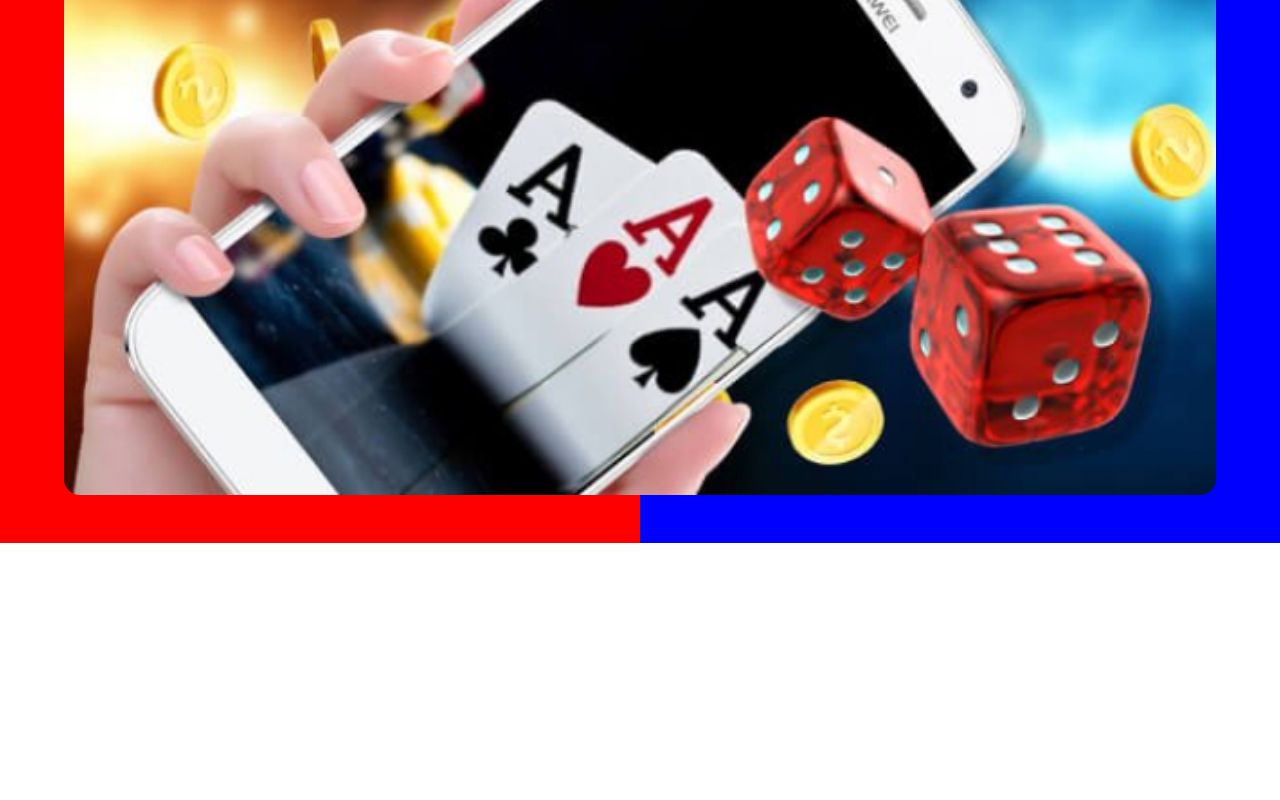
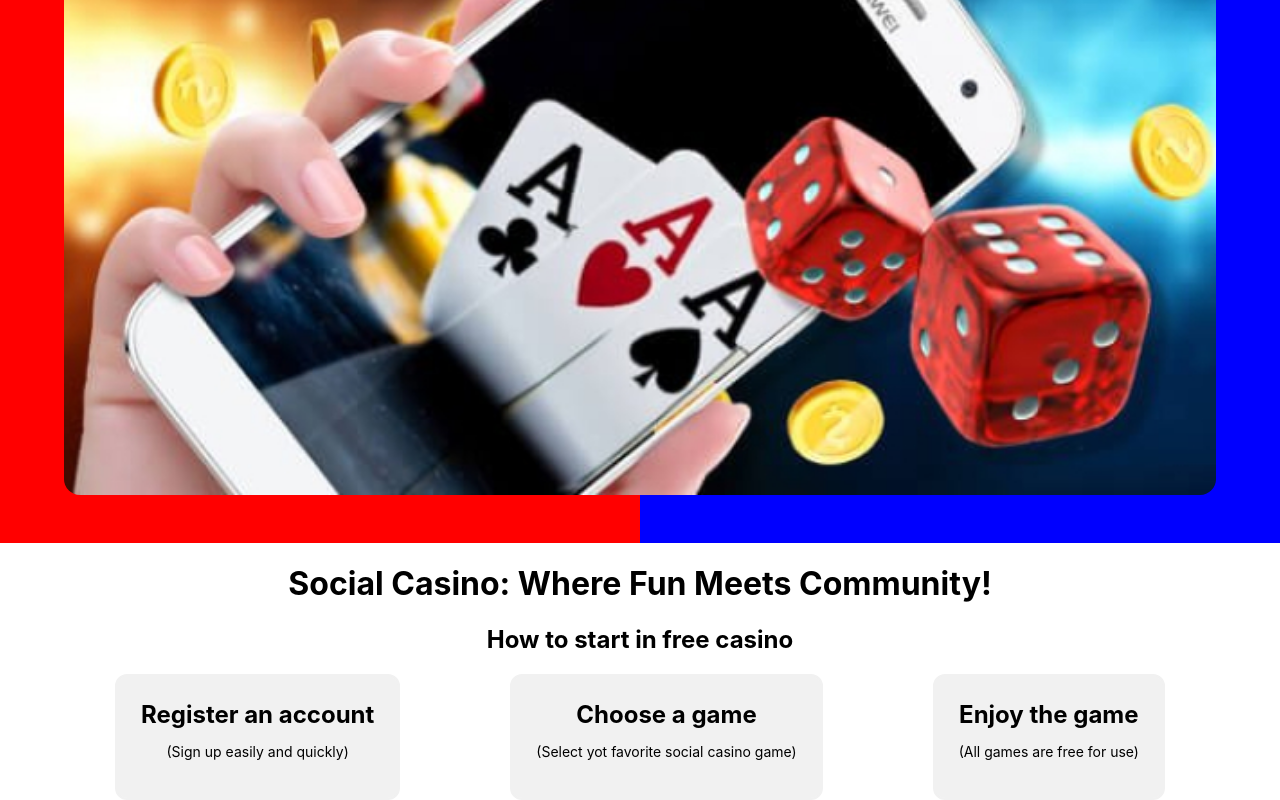
Before and after one commit to niaYaro/wp, a React (Create React App) app: page / in a window 1280 px wide. Shown: the part 474-1274 px from the top of the page. Before the commit the page ends 1017 px from the top, so only its background shows below. Built offline with nearby package versions, Linux system fonts and the light colour scheme.

Commit message:
added MainTitle and HowToStart components

```diff
--- a/src/App.tsx
+++ b/src/App.tsx
@@ -3,12 +3,16 @@ import logo from './logo.svg';
 import './App.css';
 import Header from './components/Header/Header';
 import MainImage from './components/MainImage/MainImage';
+import MainTitle from './components/MainTitle/MainTitle';
+import HowToStart from './components/HowToStart/HowToStart';
 
 function App() {
   return (
     <>
       <Header />
       <MainImage />
+      <MainTitle />
+      <HowToStart />
     </>
     // <div className="App">
     //   <header className="App-header">
--- /dev/null
+++ b/src/components/HowToStart/HowToStart.module.css
@@ -0,0 +1,28 @@
+.subtitle {
+    text-align: center;
+}
+
+.list {
+    padding: 0 60px;
+    margin: 0;
+    display: flex;
+    justify-content: space-around;
+    align-items: center;
+    list-style: none;
+}
+
+.listItem {
+    font-size: 24px;
+    font-weight: bold;
+    text-align: center;
+    box-sizing: border-box;
+    padding: 24px;
+    border: 2px solid rgb(241, 241, 241);
+    background-color: rgb(241, 241, 241);
+    border-radius: 12px;
+}
+
+.listItemSubtext {
+    font-size: 14px;
+    font-weight: normal;
+}
--- /dev/null
+++ b/src/components/HowToStart/HowToStart.tsx
@@ -0,0 +1,21 @@
+import React from 'react';
+import Logo from '../Logo/Logo';
+import styles from '../HowToStart/HowToStart.module.css'
+import CasinoChip from '../CasinoChip/CasinoChip';
+
+const HowToStart = () => {
+  return (
+    <>
+      <h2 className={styles['subtitle']}>
+          How to start in free casino
+      </h2>
+      <ul className={styles['list']}>
+        <li className={styles['listItem']}>Register an account<p className={styles['listItemSubtext']}>(Sign up easily and quickly)</p></li>
+        <li className={styles['listItem']}>Choose a game <p className={styles['listItemSubtext']}>(Select yot favorite social casino game)</p></li>
+        <li className={styles['listItem']}>Enjoy the game <p className={styles['listItemSubtext']}>(All games are free for use)</p></li>
+      </ul>
+    </>
+  );
+}
+
+export default HowToStart;
--- /dev/null
+++ b/src/components/MainTitle/MainTitle.module.css
@@ -0,0 +1,3 @@
+.mainTitle {
+    text-align: center;
+}
--- /dev/null
+++ b/src/components/MainTitle/MainTitle.tsx
@@ -0,0 +1,14 @@
+import React from 'react';
+import Logo from '../Logo/Logo';
+import styles from '../MainTitle/MainTitle.module.css'
+import CasinoChip from '../CasinoChip/CasinoChip';
+
+const MainTitle = () => {
+  return (
+    <h1 className={styles['mainTitle']}>
+        Social Casino: Where Fun Meets Community!
+    </h1>
+  );
+}
+
+export default MainTitle;
```
